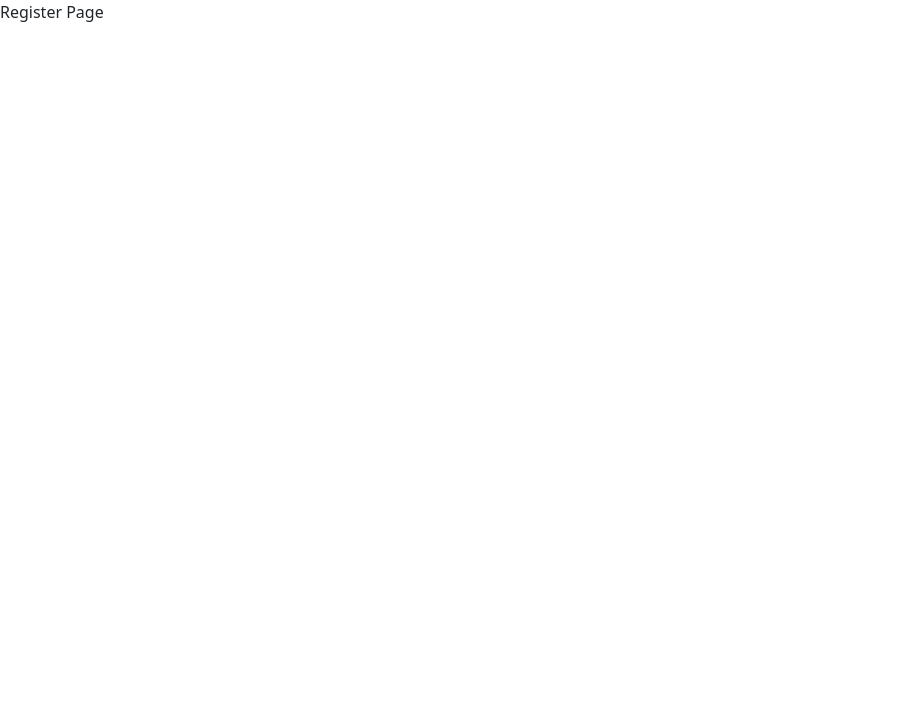
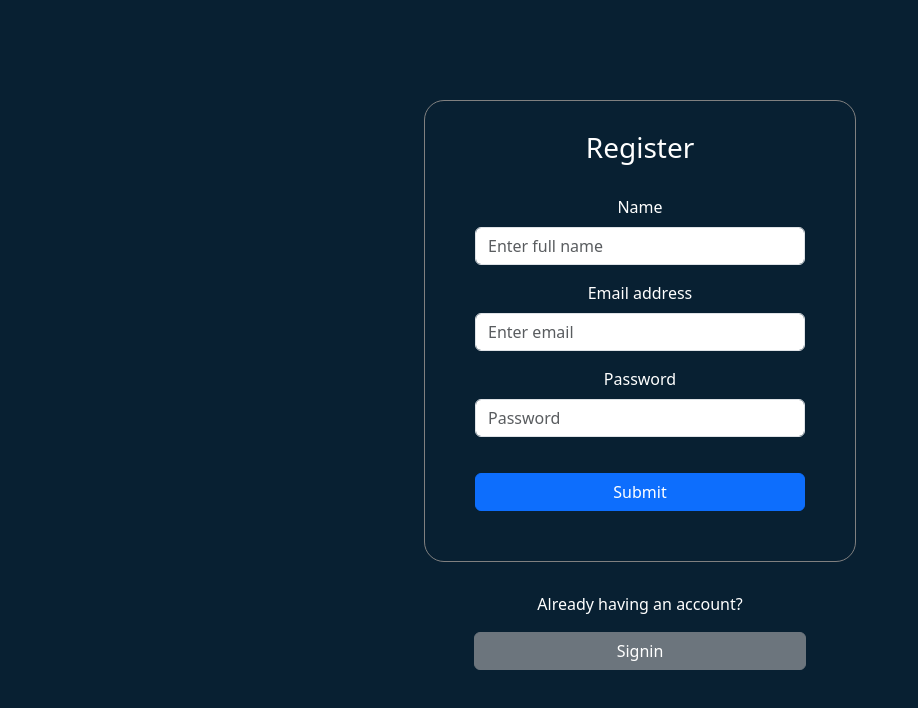
Before and after one commit to thitikl/React_taskSnap, a React (Create React App) app: page /register in a window 1280 px wide. Shown: the top 708 px of the page, without its empty margins (0-918 px from the left). Built offline with nearby package versions, Linux system fonts and the light colour scheme.

Commit message:
Implement register page and register function

```diff
--- a/src/components/RegisterPage.js
+++ b/src/components/RegisterPage.js
@@ -1,5 +1,75 @@
+import { Form, Button } from "react-bootstrap";
+
 const RegisterPage = () => {
-  return <div>Register Page</div>;
+  const handleSubmit = (e) => {
+    e.preventDefault();
+    const fetchRegister = async () => {
+      try {
+        const response = await fetch(
+          process.env.REACT_APP_API_URL + "/auth/signup",
+          {
+            method: "POST",
+            headers: {
+              "Content-Type": "application/json",
+            },
+            body: JSON.stringify({
+              name: e.target.formBasicName.value,
+              username: e.target.formBasicEmail.value,
+              password: e.target.formBasicPassword.value,
+            }),
+          }
+        );
+
+        if (response.status === 200) {
+          window.location.href = "/login";
+        }
+      } catch (error) {
+        console.error("Error registering:", error);
+      }
+    };
+    fetchRegister();
+  };
+
+  return (
+    <div className="content" id="login">
+      <Form onSubmit={handleSubmit} className="form-wrapper">
+        <h1>Register</h1>
+        <Form.Group className="mb-3" controlId="formBasicName">
+          <Form.Label>Name</Form.Label>
+          <Form.Control
+            type="text"
+            placeholder="Enter full name"
+            required={true}
+          />
+        </Form.Group>
+        <Form.Group className="mb-3" controlId="formBasicEmail">
+          <Form.Label>Email address</Form.Label>
+          <Form.Control
+            type="email"
+            placeholder="Enter email"
+            required={true}
+          />
+        </Form.Group>
+        <Form.Group className="mb-3" controlId="formBasicPassword">
+          <Form.Label>Password</Form.Label>
+          <Form.Control
+            type="password"
+            placeholder="Password"
+            required={true}
+          />
+        </Form.Group>
+        <Button variant="primary" type="submit">
+          Submit
+        </Button>
+      </Form>
+      <div className="form-wrapper">
+        <p>Already having an account?</p>
+        <a href="/login">
+          <Button variant="secondary">Signin</Button>
+        </a>
+      </div>
+    </div>
+  );
 };
 
 export default RegisterPage;
```
